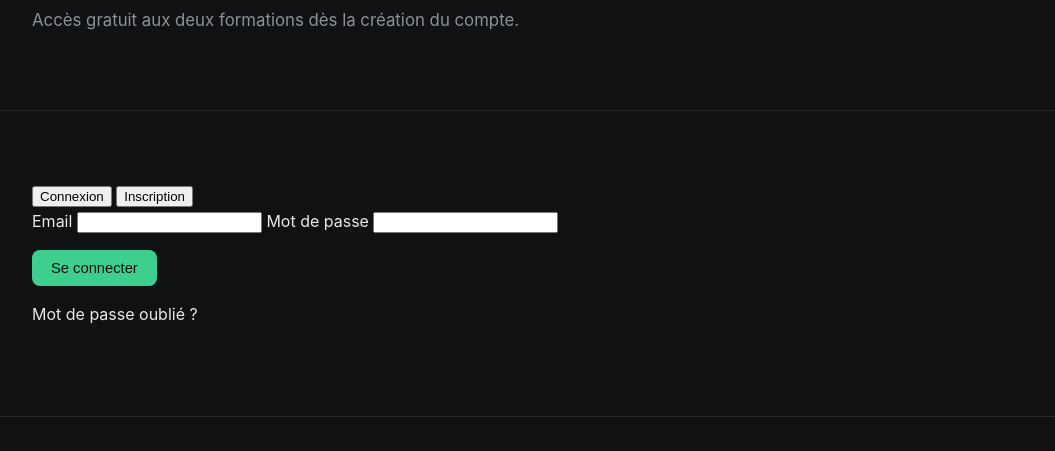
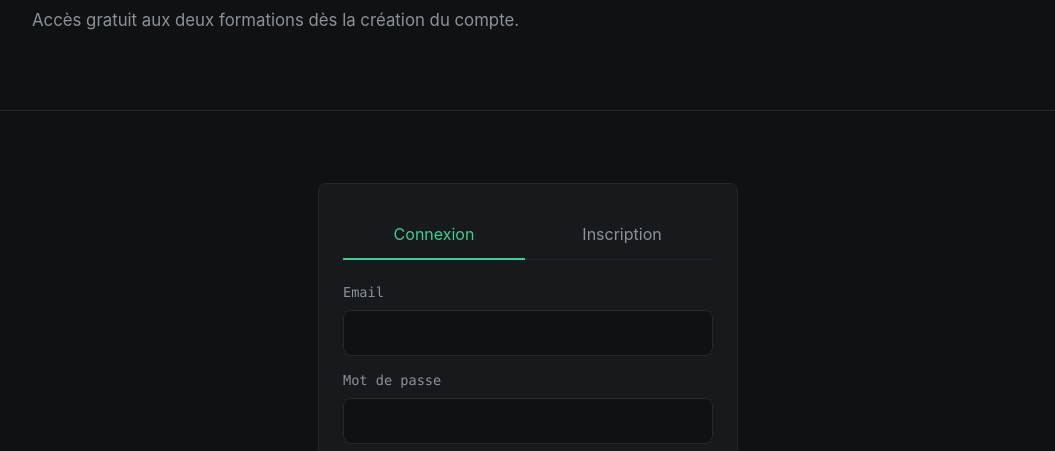
Before and after one commit to rakfyh0-debug/init.sh, a plain HTML site: page auth.html in a window 1280 px wide. Shown: the part 194-645 px from the top of the page, without its empty margins (112-1167 px from the left). Drawn offline with Linux system fonts and the light colour scheme.

Commit message:
Intègre nav-auth.js sur les pages publiques + corrige le style .btn pour les boutons natifs

```diff
--- a/css/style.css
+++ b/css/style.css
@@ -89,9 +89,13 @@ a { color: inherit; text-decoration: none; }
   padding: 9px 18px;
   border-radius: var(--radius);
   font-size: 0.92rem;
+  font-family: inherit;
   font-weight: 500;
   border: 1px solid transparent;
+  background: transparent;
+  color: var(--text);
   cursor: pointer;
+  appearance: none;
   transition: all 0.15s ease;
 }
 
@@ -546,3 +550,114 @@ footer .copy {
   color: var(--accent);
   font-size: 0.92rem;
 }
+
+/* ---------- Page Auth ---------- */
+
+.auth-card {
+  max-width: 420px;
+  margin: 0 auto;
+  background: var(--bg-card);
+  border: 1px solid var(--border);
+  border-radius: var(--radius);
+  padding: 28px 24px;
+}
+
+.auth-tabs {
+  display: flex;
+  gap: 6px;
+  margin-bottom: 22px;
+  border-bottom: 1px solid var(--border);
+}
+
+.auth-tabs button {
+  flex: 1;
+  background: none;
+  border: none;
+  color: var(--text-dim);
+  font: inherit;
+  padding: 10px 0;
+  cursor: pointer;
+  border-bottom: 2px solid transparent;
+  margin-bottom: -1px;
+  transition: color .15s, border-color .15s;
+}
+
+.auth-tabs button.active {
+  color: var(--accent);
+  border-bottom-color: var(--accent);
+}
+
+.auth-form {
+  display: flex;
+  flex-direction: column;
+  gap: 14px;
+}
+
+.auth-form label {
+  display: flex;
+  flex-direction: column;
+  gap: 6px;
+  font-size: 0.85rem;
+  color: var(--text-dim);
+  font-family: var(--mono);
+}
+
+.auth-form input {
+  background: var(--bg, #0f1113);
+  border: 1px solid var(--border);
+  border-radius: var(--radius);
+  color: inherit;
+  font: inherit;
+  padding: 10px 12px;
+  font-size: 0.95rem;
+}
+
+.auth-form input:focus {
+  outline: none;
+  border-color: var(--accent);
+}
+
+.auth-error {
+  display: none;
+  color: #ff6b6b;
+  font-size: 0.88rem;
+  margin: 0;
+}
+
+.auth-error.visible {
+  display: block;
+}
+
+.auth-info {
+  display: none;
+  color: var(--accent);
+  font-size: 0.88rem;
+  margin: 0;
+}
+
+.auth-info.visible {
+  display: block;
+}
+
+.auth-foot {
+  margin-top: 16px;
+  text-align: center;
+  font-size: 0.85rem;
+}
+
+.auth-foot a {
+  color: var(--text-dim);
+}
+
+.auth-foot a:hover {
+  color: var(--accent);
+}
+
+.auth-form button[type="submit"] {
+  margin-top: 4px;
+}
+
+.auth-form button[type="submit"]:disabled {
+  opacity: 0.6;
+  cursor: not-allowed;
+}
```
Also changed, not shown: a-propos.html (+4 -1 lines), index.html (+4 -1 lines), linux.html (+4 -1 lines), projets.html (+4 -1 lines), web.html (+4 -1 lines).
